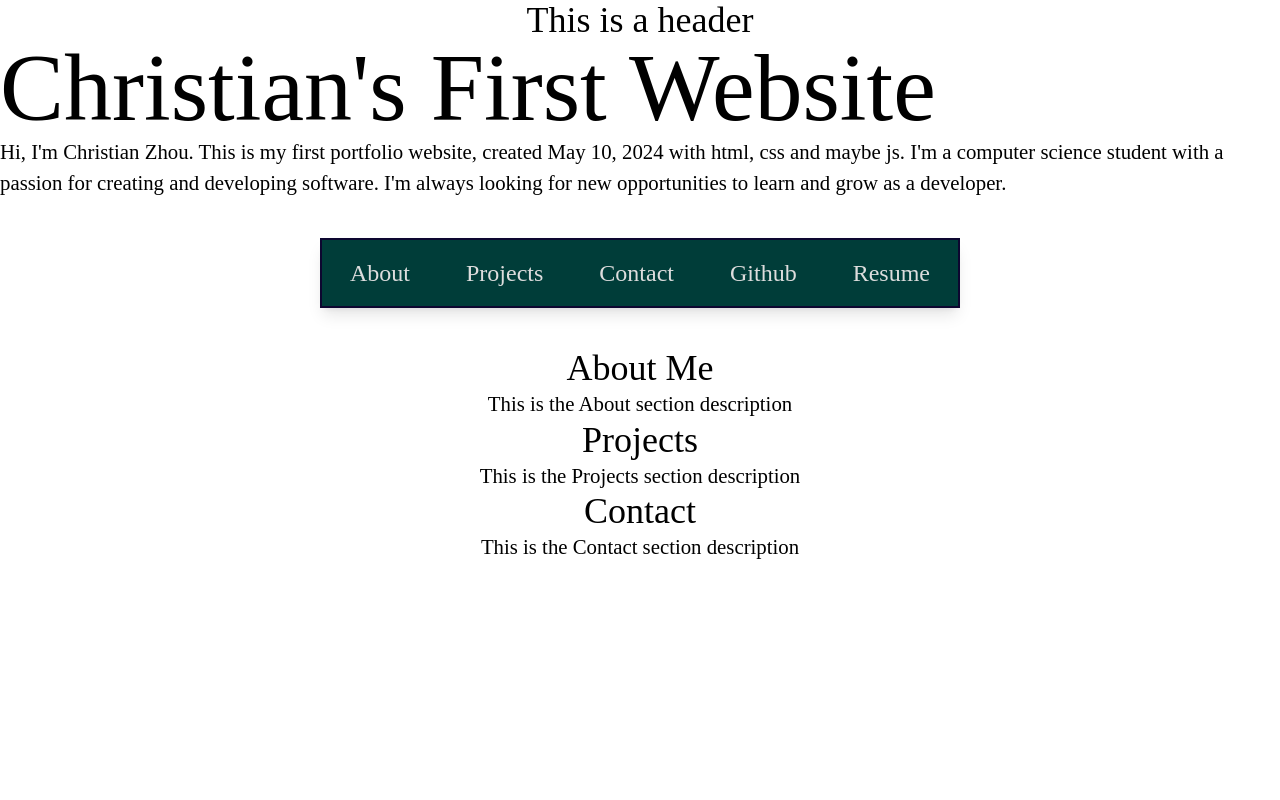
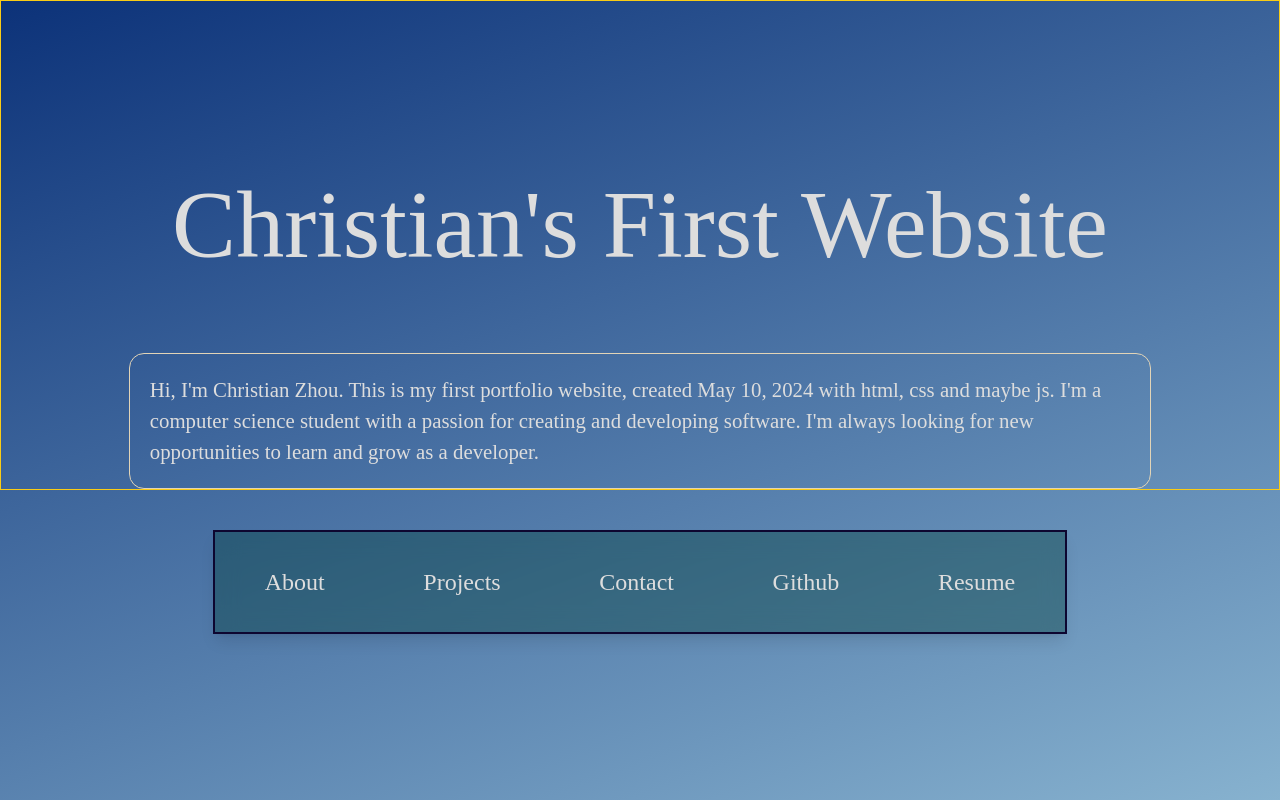
Before and after one commit to christianzhou1/portfolio-react, a React (Create React App) app: page / in a window 1280 px wide. Shown: the top 800 px of the page. Built offline with nearby package versions, Linux system fonts and the light colour scheme.

Commit message:
refactor: Update App component to include Menu and Sections

```diff
--- a/src/App.tsx
+++ b/src/App.tsx
@@ -7,10 +7,9 @@ import Menu from "./components/Menu";
 const App: React.FC = () => {
   return (
     <div className="App">
-      <Header />
+      <div className="relative">
         <Hero />
         <Menu />
-      {/* <Description /> */}
         <Section
           titleContent="About Me"
           descContent="This is the About section description"
@@ -23,6 +22,7 @@ const App: React.FC = () => {
           titleContent="Contact"
           descContent="This is the Contact section description"
         />
+      </div>
     </div>
   );
 };
--- a/src/components/Description.tsx
+++ b/src/components/Description.tsx
@@ -1,9 +1,9 @@
 import React from "react";
 const Description = ({ content }: { content: string }) => {
   return (
-    <>
-      <p className="text-center">{content}</p>
-    </>
+    <div className="desc hover:scale-105 p-5 mx-auto w-40em max-w-[80%] border-[1.5px] border-dutchWhite text-offWhite rounded-[15px] transition-transform duration-700 ease-in-out">
+      {content}
+    </div>
   );
 };
 export default Description;
--- a/src/components/Hero.tsx
+++ b/src/components/Hero.tsx
@@ -1,14 +1,24 @@
+import Menu from "./Menu";
+import Description from "./Description";
 import React from "react";
 const Hero: React.FC = () => {
   return (
-    <div>
-      <h1 className=" font-thin text-8xl">Christian's First Website</h1>
-      <p className="font-normal">
+    <div className="flex flex-col min-h-[60vh] min-w-full items-center text-off-white border border-yellow-400">
+      <h1 className=" font-thin text-8xl mt-44 mb-20 text-offWhite">
+        Christian's First Website
+      </h1>
+      {/* <p className="font-normal mt-10">
         Hi, I'm Christian Zhou. This is my first portfolio website, created May
         10, 2024 with html, css and maybe js. I'm a computer science student
         with a passion for creating and developing software. I'm always looking
         for new opportunities to learn and grow as a developer.
-      </p>
+      </p> */}
+      <Description
+        content="Hi, I'm Christian Zhou. This is my first portfolio website, created May
+        10, 2024 with html, css and maybe js. I'm a computer science student
+        with a passion for creating and developing software. I'm always looking
+        for new opportunities to learn and grow as a developer."
+      />
     </div>
   );
 };
--- a/src/components/Menu.tsx
+++ b/src/components/Menu.tsx
@@ -5,7 +5,7 @@ import MenuButton from "./MenuButton";
 
 const Menu: React.FC = () => {
   return (
-    <div className="flex flex-row w-full md:w-35em lg:w-1/2 xl:w-95% max-w-90% mx-auto mt-10 mb-10 py-2 bg-brunswickGreen justify-around text-2xl border-2 border-russianBlue shadow-lg">
+    <div className="sticky top-0 z-50 backdrop-filter backdrop-blur-md flex flex-row w-full md:w-35em lg:w-2/3 xl:w-95% max-w-90% mx-auto mb-[40vh] mt-10 py-6 bg-brunswickGreen bg-opacity-40 justify-around text-2xl border-2 border-russianBlue shadow-lg">
       <MenuButton href="#about"> About </MenuButton>
       <MenuButton href="#projects"> Projects </MenuButton>
       <MenuButton href="#contact"> Contact </MenuButton>
--- a/src/components/MenuButton.tsx
+++ b/src/components/MenuButton.tsx
@@ -16,8 +16,8 @@ const Button: FC<ButtonProps> = ({ children, onClick, href }) => {
         target="_blank"
         rel="noopener noreferrer"
         className="
-          transition-transform transition-color transition-border-color duration-[400ms] ease-in-out
-          text-offWhite px-4 py-2 rounded-md border border-transparent hover:text-sinopia hover:border-sinopia hover:scale-110
+          transition-all duration-[400ms] ease-in-out
+          text-offWhite px-4 py-2 rounded-xl border-2 border-transparent hover:text-sinopia hover:border-sinopia hover:scale-110
         "
       >
         {children}
@@ -28,8 +28,8 @@ const Button: FC<ButtonProps> = ({ children, onClick, href }) => {
   return (
     <button
       className="
-        transition-transform transition-color transition-border-color duration-[400ms] ease-in-out
-        text-offWhite px-4 py-2 rounded-md border border-transparent hover:text-sinopia hover:border-sinopia hover:scale-110
+        transition-all duration-[400ms] ease-in-out
+        text-offWhite px-4 py-2 rounded-xl border-2 border-transparent hover:text-sinopia hover:border-sinopia hover:scale-110
       "
       onClick={onClick}
     >
--- a/src/components/Section.tsx
+++ b/src/components/Section.tsx
@@ -7,10 +7,10 @@ interface SectionProps {
 }
 const Section = ({ titleContent, descContent }: SectionProps) => {
   return (
-    <>
+    <div className="flex flex-col min-h-screen min-w-full items-center text-off-white border border-red-600">
       <Title content={titleContent} />
       <Description content={descContent} />
-    </>
+    </div>
   );
 };
 
--- a/src/components/Title.tsx
+++ b/src/components/Title.tsx
@@ -1,9 +1,9 @@
 import React from "react";
 const Title = ({ content }: { content: string }) => {
   return (
-    <>
-      <h1 className="text-4xl text-center">{content}</h1>
-    </>
+    <div className="font-thin text-8xl mt-44 mb-20 text-offWhite ">
+      {content}
+    </div>
   );
 };
 export default Title;
--- a/src/index.css
+++ b/src/index.css
@@ -14,3 +14,17 @@ code {
   font-family: source-code-pro, Menlo, Monaco, Consolas, "Courier New",
     monospace;
 }
+
+:root {
+  background-attachment: fixed;
+
+  --off-white: #dddddd;
+  --brunswick-green: #003d39;
+  --dutch-white: #e2d4b7;
+  --russian-blue: #0d0630;
+  --carolina-blue: #74b3ce;
+  --fire-engine-red: #c51b29;
+  --blue-graident: linear-gradient(160deg, #0c3279, #87b2cf);
+  --sinopia: #c73e1d;
+  background-image: var(--blue-graident);
+}
```
Lines whose indentation alone changed are shown as unchanged.
